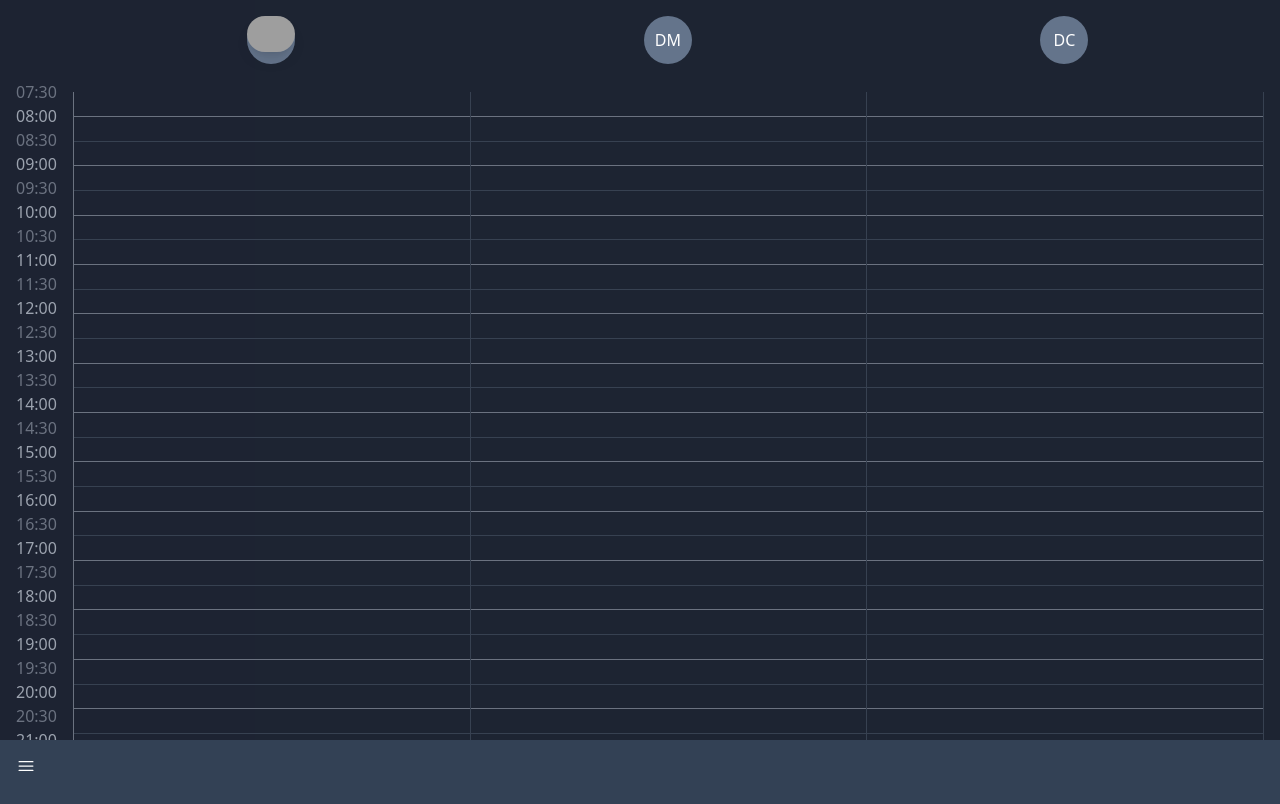
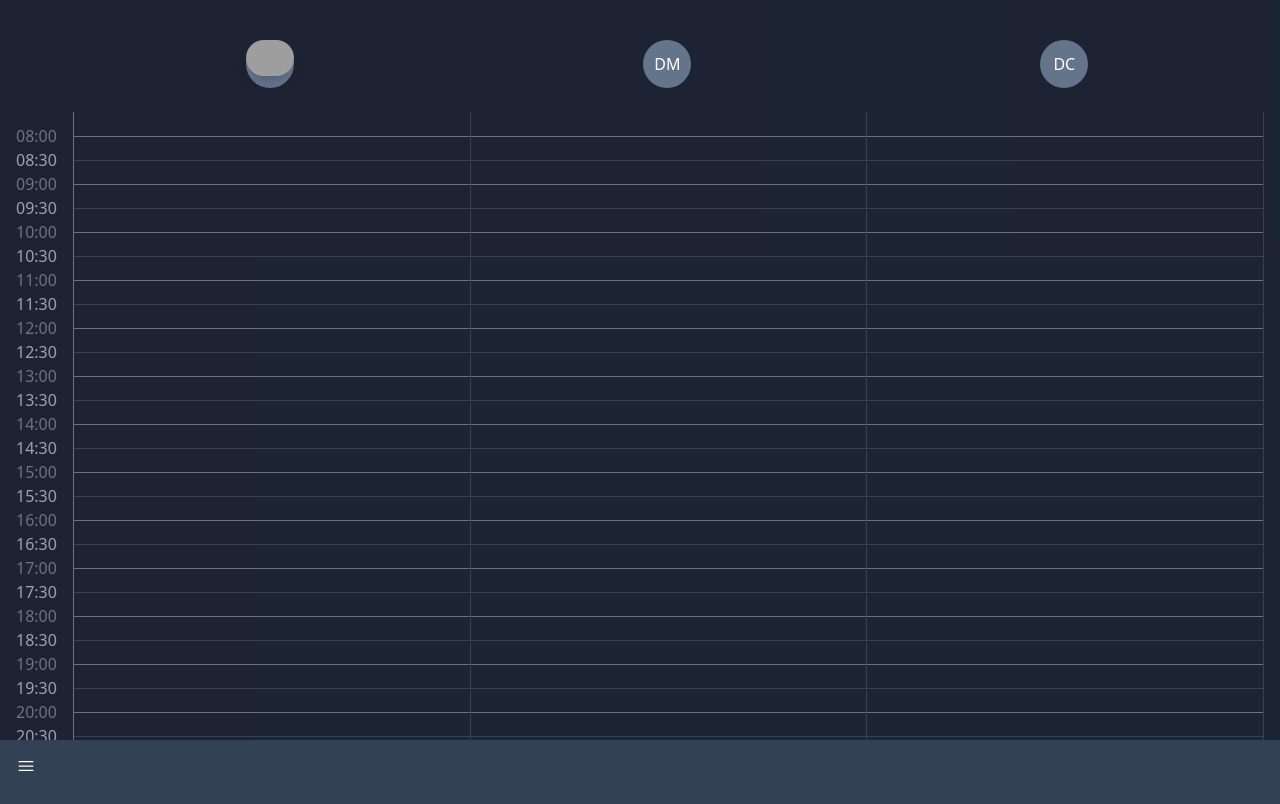
Before and after one commit to AbelClapton/dash-project, a Vue app: page /schedule/day in a window 1280 px wide. Built offline with nearby package versions, Linux system fonts and the light colour scheme; grey boxes are pictures that could not be loaded; what vue3-touch-events would draw is missing.

Commit message:
finish calendar day grid layout

```diff
--- a/src/components/calendar/CalendarTimeMarkers.vue
+++ b/src/components/calendar/CalendarTimeMarkers.vue
@@ -4,7 +4,7 @@ const markers = ref([])
 
 const initializeMarkers = () => {
 	// from 08:00 to end
-	for (let i = 1, h = 7; i < 30; i++) {
+	for (let i = 0, h = 8; i < 30; i++) {
 		// half hour steps
 		let H = h + Math.floor(i / 2)
 
--- a/src/modules/schedule/ScheduleDay.vue
+++ b/src/modules/schedule/ScheduleDay.vue
@@ -1,9 +1,8 @@
 <script setup>
-import { ref, onMounted } from 'vue'
+import { ref } from 'vue'
 import { useRouter } from 'vue-router'
-import CalendarTimeMarkers from '@/components/calendar/CalendarTimeMarkers.vue'
-import FloatingButton from '@/components/FloatingButton.vue'
-import ScheduleUserDay from '@/modules/schedule/ScheduleUserDay.vue'
+import CalendarTimeMarkers from '../../components/calendar/CalendarTimeMarkers.vue'
+/* import FloatingButton from '@/components/FloatingButton.vue' */
 
 // data
 const router = useRouter()
@@ -23,24 +22,26 @@ const employees = ref([
 	{ id: 4, name: 'Marcos Yegua' },
 ])
 
+const avatarsDiv = ref(null)
+const timeMarkersDiv = ref(null)
+
 // methods
 const newAppointment = () => {
 	router.push({ path: 'add-appointment' })
 }
 
-onMounted(() => {})
+const onScroll = (event) => {
+	avatarsDiv.value.scrollLeft = event.target.scrollLeft
+	timeMarkersDiv.value.scrollTop = event.target.scrollTop
+}
 </script>
 
 <template>
-	<div class="h-full w-full flex overflow-y-auto">
-		<!-- Time Markers -->
-		<div class="min-h-full pt-16 pr-4">
-			<CalendarTimeMarkers />
-		</div>
-
-		<!-- Events Grid -->
-		<div class="w-full flex flex-col overflow-x-auto overflow-y-hidden">
+	<div class="h-full w-full flex flex-col">
 		<!-- Avatar Group -->
+		<div class="w-full flex py-6">
+			<div class="min-w-[3.5rem]"></div>
+			<div class="h-full w-full overflow-x-hidden" ref="avatarsDiv">
 				<div class="min-w-full flex">
 					<div
 						class="min-w-[33.3%] flex justify-center"
@@ -50,19 +51,31 @@ onMounted(() => {})
 						<BaseAvatar :user="employee" />
 					</div>
 				</div>
+			</div>
+		</div>
+
+		<div class="h-full flex gap-4">
+			<!-- Time Markers -->
+			<div class="h-full min-w-fit overflow-y-hidden" ref="timeMarkersDiv">
+				<div class="min-h-full w-full pt-3">
+					<CalendarTimeMarkers />
+				</div>
+			</div>
 
 			<!-- Events -->
-			<div class="h-full flex pt-7">
+			<div class="h-full w-full overflow-auto" @scroll="onScroll">
+				<div class="flex">
 					<div
 						class="min-w-[33.3%] flex flex-col border-l border-l-gray-700 first:border-l-gray-500"
 						v-for="employee in employees"
 						:key="employee.id"
 					>
 						<div
-						class="h-16 border-t border-gray-500 odd:border-t-gray-700 last:border-b last:border-b-gray-500 first:border-t-0"
+							class="h-6 border-t border-gray-500 odd:border-t-gray-700 last:border-b last:border-b-gray-500 first:border-t-0"
 							v-for="index in 30"
 							:key="index"
 						></div>
+					</div>
 				</div>
 			</div>
 		</div>
```
Lines whose indentation alone changed are shown as unchanged.
